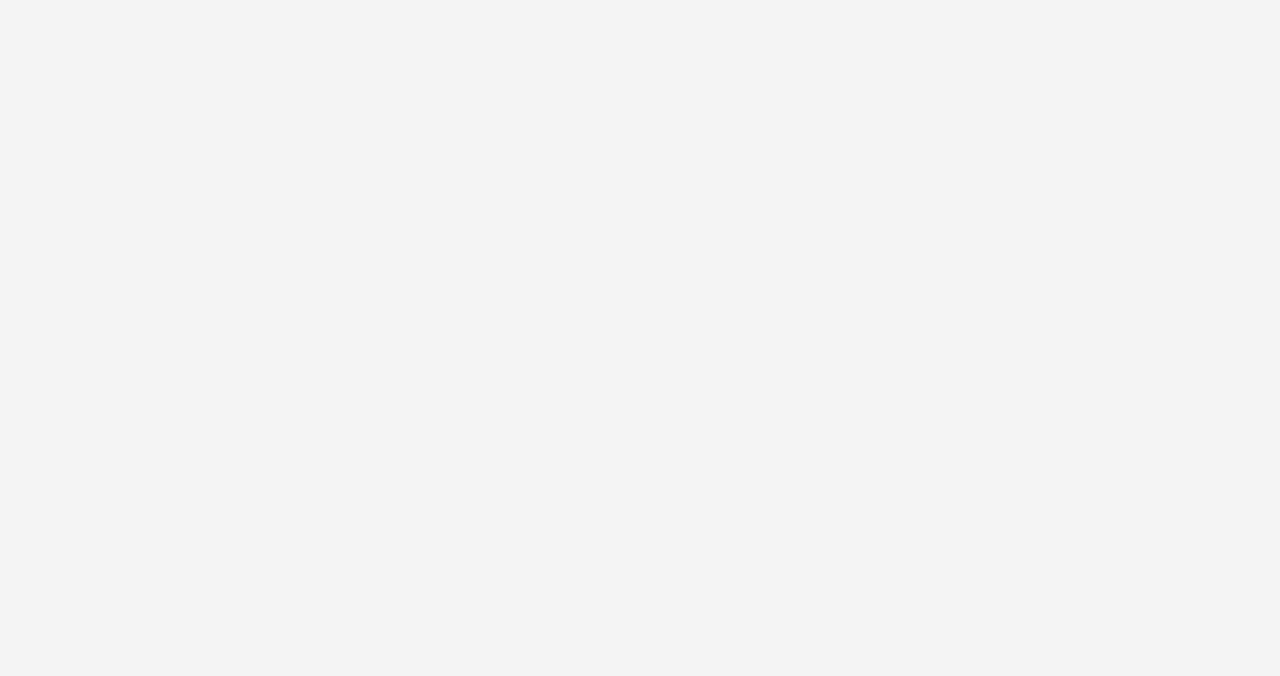
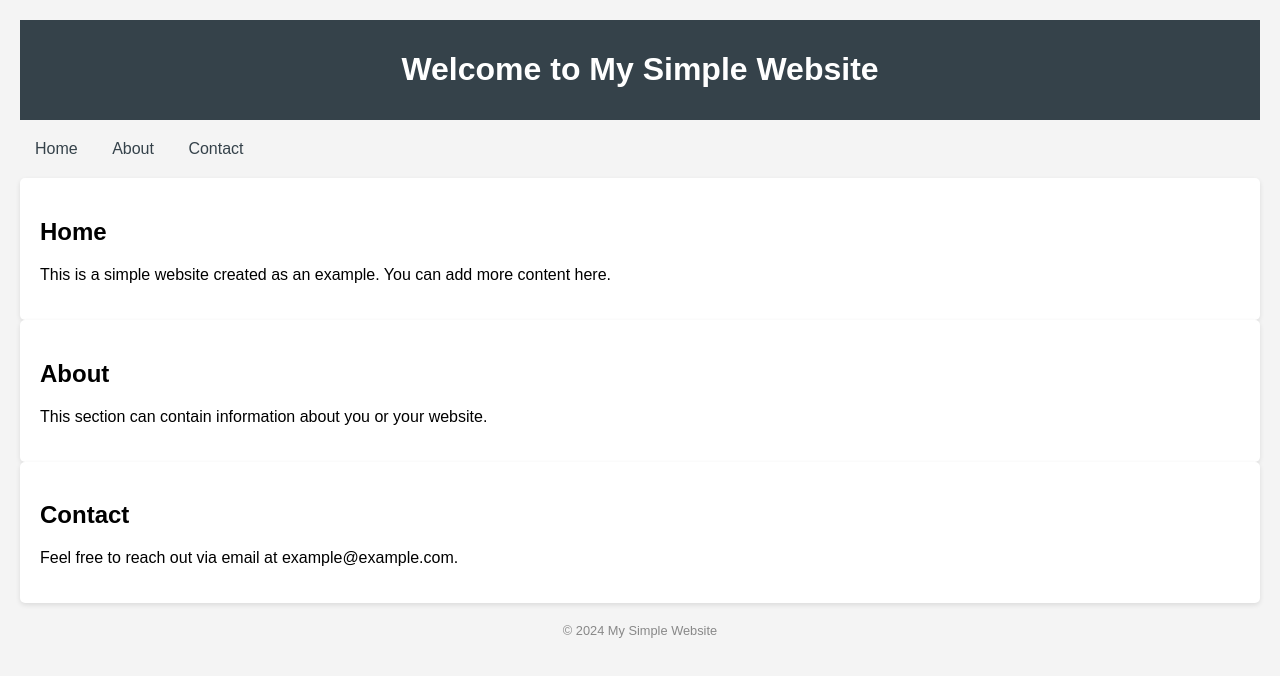
Before and after one commit to Mrunali-313/web1, a plain HTML site: page index.html in a window 1280 px wide. Drawn offline with Linux system fonts and the light colour scheme.

Commit message:
Add files via upload

```diff
--- a/index.html
+++ b/index.html
@@ -35,3 +35,40 @@
             text-align: center;
             margin-top: 20px;
             font-size: 0.8em;
+ 	   color: #888;
+        }
+    </style>
+</head>
+<body>
+
+<header>
+    <h1>Welcome to My Simple Website</h1>
+</header>
+
+<nav>
+    <a href="#home">Home</a>
+    <a href="#about">About</a>
+    <a href="#contact">Contact</a>
+</nav>
+
+<section id="home">
+    <h2>Home</h2>
+    <p>This is a simple website created as an example. You can add more content here.</p>
+</section>
+
+<section id="about">
+    <h2>About</h2>
+    <p>This section can contain information about you or your website.</p>
+</section>
+
+<section id="contact">
+    <h2>Contact</h2>
+    <p>Feel free to reach out via email at example@example.com.</p>
+</section>
+
+<footer>
+    <p>&copy; 2024 My Simple Website</p>
+</footer>
+
+</body>
+</html>
```
